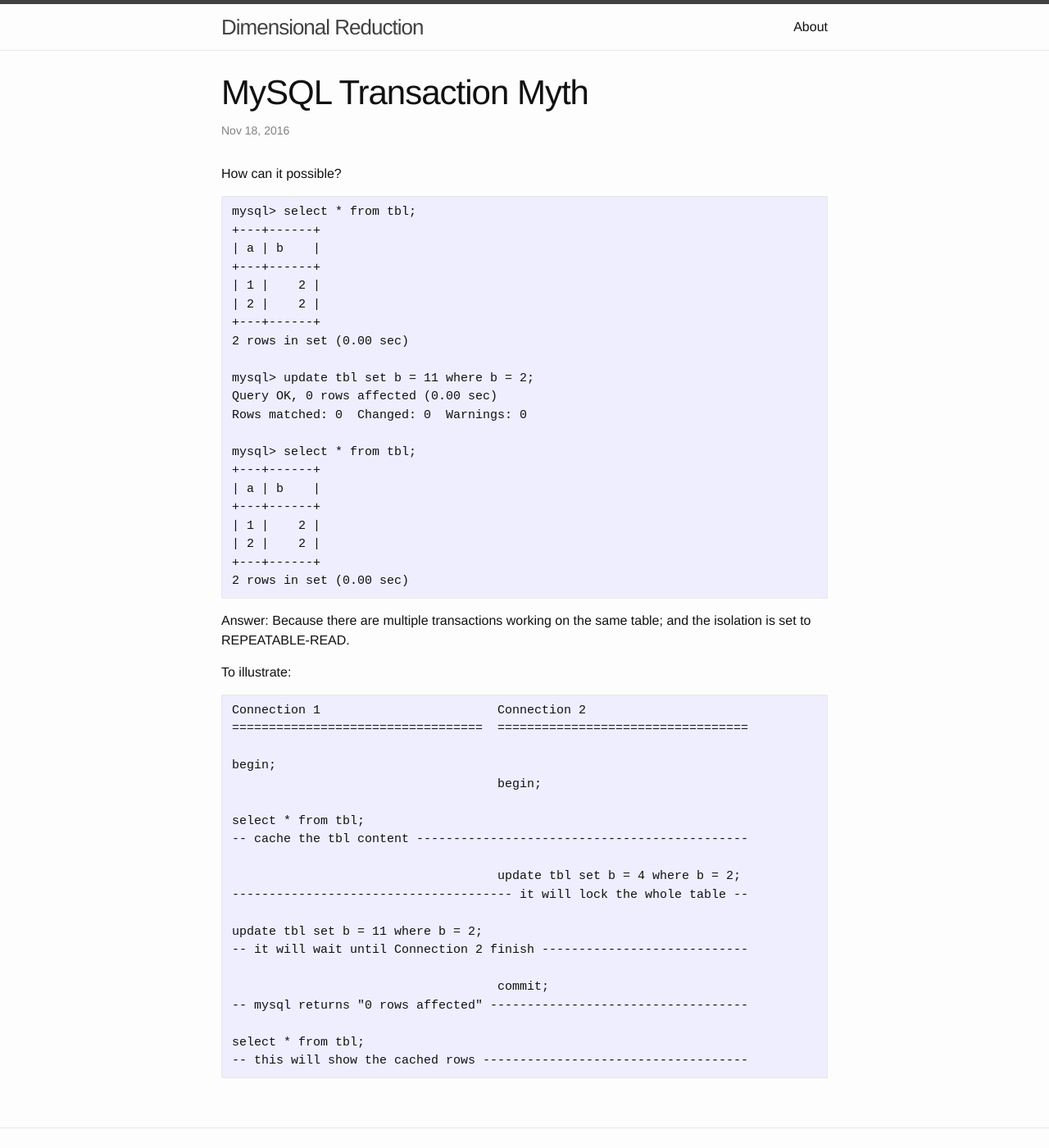
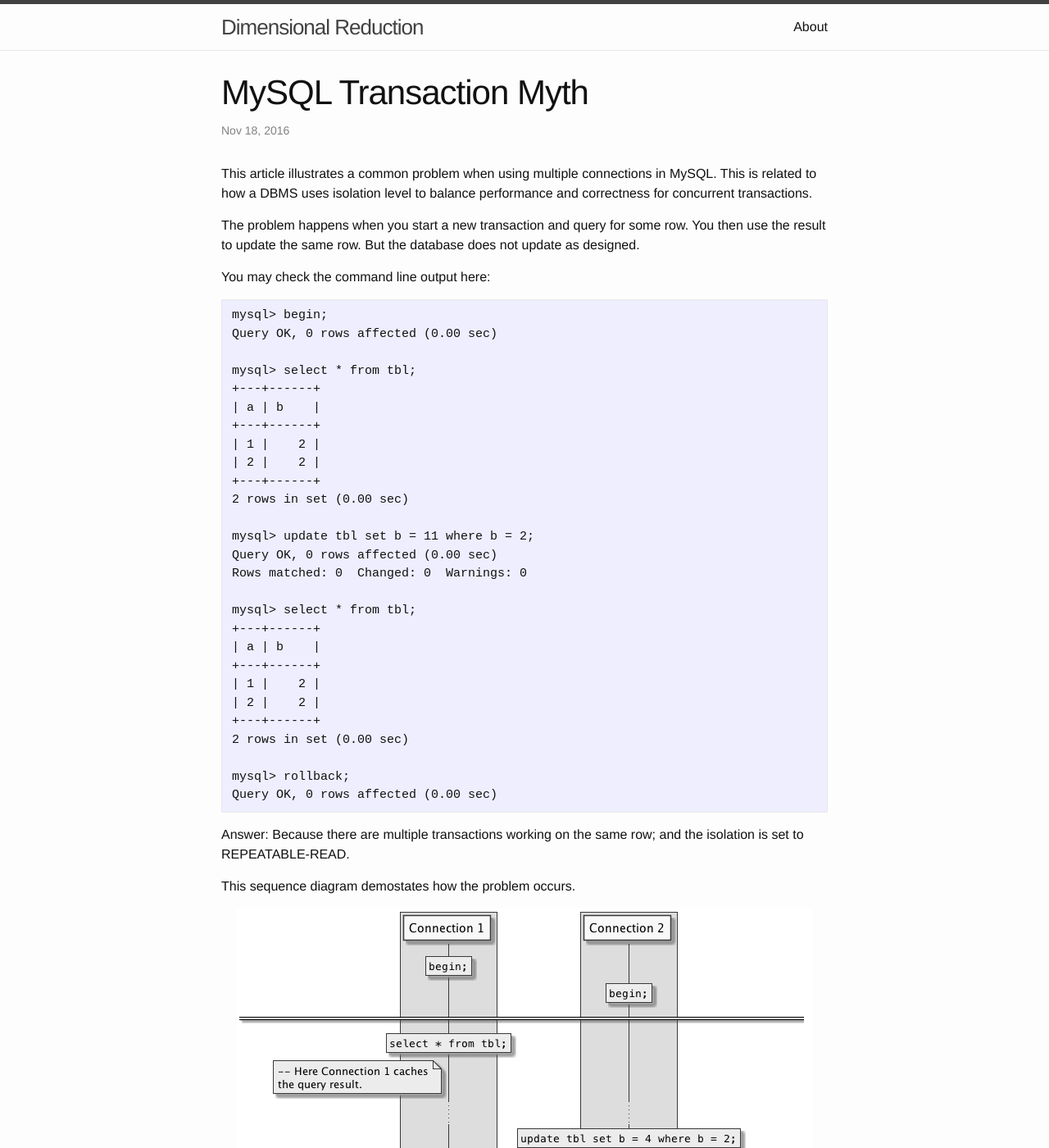
Before and after one commit to hktonylee/hktonylee.github.io, a Jekyll site: the page built from _posts/2016-11-18-mysql-transaction-myth.md, in a window 1280 px wide and 1400 px high. Shown: the whole window at 82% size. Built offline with Jekyll 4.4.1, drawn with Linux system fonts in a browser that asks for light colours; some of the changed text lies outside the part shown.

Commit message:
updated images in MySQL Transaction Myth

```diff
--- a/_posts/2016-11-18-mysql-transaction-myth.md
+++ b/_posts/2016-11-18-mysql-transaction-myth.md
@@ -3,7 +3,14 @@ layout: post
 title: MySQL Transaction Myth
 ---
 
-How can it possible?
+This article illustrates a common problem when using multiple connections in MySQL. This is related to how a DBMS uses isolation level to balance performance and correctness for concurrent transactions.
+
+The problem happens when you start a new transaction and query for some row. You then use the result to update the same row. But the database does not update as designed.
+
+You may check the command line output here:
+
+	mysql> begin;
+	Query OK, 0 rows affected (0.00 sec)
 
 	mysql> select * from tbl;
 	+---+------+
@@ -27,27 +34,18 @@ How can it possible?
 	+---+------+
 	2 rows in set (0.00 sec)
 
-Answer: Because there are multiple transactions working on the same table; and the isolation is set to REPEATABLE-READ.
+	mysql> rollback;
+	Query OK, 0 rows affected (0.00 sec)
 
-To illustrate:
 
-	Connection 1                        Connection 2
-	==================================  ==================================
+Answer: Because there are multiple transactions working on the same row; and the isolation is set to REPEATABLE-READ.
 
-	begin;
-	                                    begin;
+This sequence diagram demostates how the problem occurs.
 
-	select * from tbl;
-	-- cache the tbl content ---------------------------------------------
+![Sequence Diagram]({{ site.image_base }}/2016/11/18/mysql-transaction-myth.png){: .center }
 
-	                                    update tbl set b = 4 where b = 2;
-	-------------------------------------- it will lock the whole table --
+Solution 1: The program has to gain pessimistic lock in the beginning of the transaction.
 
-	update tbl set b = 11 where b = 2;
-	-- it will wait until Connection 2 finish ----------------------------
+Solution 2: Worse solution. It is to set the isolation level to Serializable. But the performance will deteriorate.
 
-	                                    commit;
-	-- mysql returns "0 rows affected" -----------------------------------
-
-	select * from tbl;
-	-- this will show the cached rows ------------------------------------
+If the devloper does not understand fully the undelying mechanism, this can impose some hard-to-find bugs when they devlope business applications like table reservation or shopping cart.
```
Also changed, not shown: assets/images/2016/11/18/mysql-transaction-myth.png (added), 1 other file.
